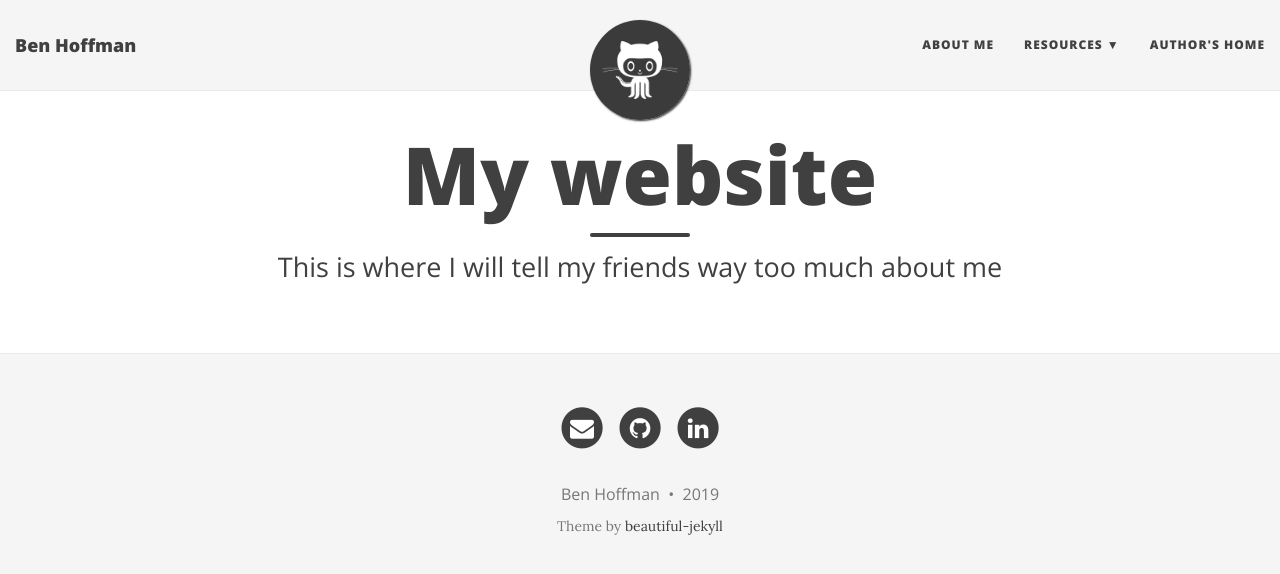
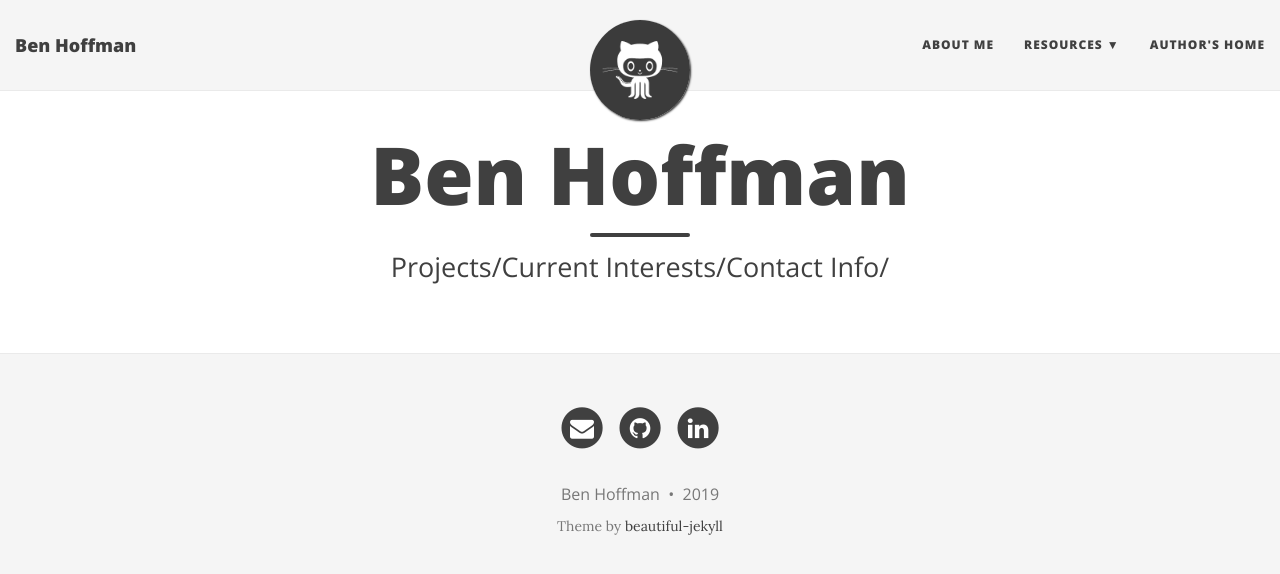
Before and after one commit to hoffmben/hoffmben.github.io, a Jekyll site: the page built from index.html, in a window 1280 px wide. Shown: the top 574 px of the page. Built offline with Jekyll 4.4.1, drawn with Linux system fonts in a browser that asks for light colours; nearby versions of some CDN libraries; the list of posts is cut into pages by our own code.

Commit message:
Removed defaults

```diff
--- a/index.html
+++ b/index.html
@@ -1,7 +1,7 @@
 ---
 layout: page
-title: My website
-subtitle: This is where I will tell my friends way too much about me
+title: Ben Hoffman
+subtitle: Projects/Current Interests/Contact Info/
 use-site-title: true
 ---
 
```
